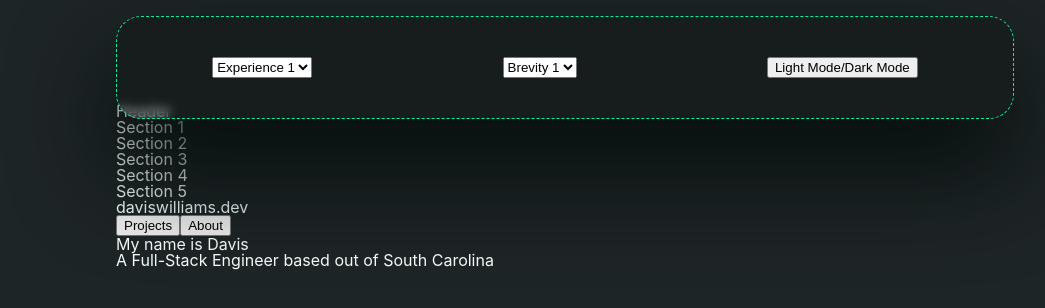
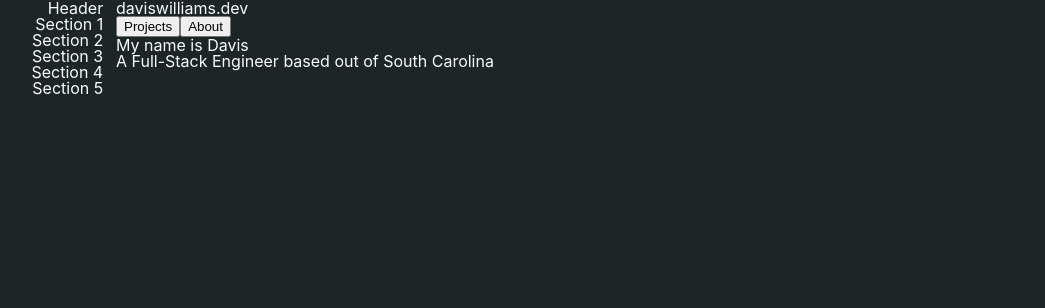
Before and after one commit to dwilliams304/portfolio-v3, a React (Vite) app: page / in a window 1280 px wide. Shown: the top 308 px of the page, without its empty margins (76-1121 px from the left). Built offline with nearby package versions, Linux system fonts and the light colour scheme.

Commit message:
more styling, temp hide customization bar

```diff
--- a/src/components/layout/_layouts.css
+++ b/src/components/layout/_layouts.css
@@ -1,23 +1,40 @@
-/* .cb-hover-area {
+/* Sections List */
+.sl-container {
+    position: absolute;
+    top: 0; left: 0;
+    width: 14%;
+    text-align: right;
+}
+
+.cb-hover-area {
     position: absolute;
     top: 0; left: 0;
     width: 100%;
     height: 12vh;
     background: linear-gradient(180deg, rgba(3,11,11,1) 0%, rgba(0,0,0,0) 100%);
-} */
+
+    display: none;
+}
 
 .cb-container {
-    position: relative;
-    width: 100%;
-    margin: 0 auto;
+    position: sticky;
+    width: 70%;
+    margin: 2vh auto 0 auto;
     padding: 5vh 0;
-    top: 2vh;
     display: flex;
     justify-content: space-around;
     backdrop-filter: blur(5px);
-    background: rgba(0, 0, 0, 0.212);
-    border: 1px dashed var(--primaryColor);
+    background: rgba(0, 0, 0, 0.316);
+    border: 1px solid var(--secondaryColor);
     border-radius: 25px;
 
     box-shadow: var(--shd_MD);
 }
+.cb-container select,
+.cb-container button {
+    background: none;
+    border: 1px inset var(--secondaryColor);
+    border-radius: 15px;
+    color: var(--textColor);
+    padding: 10px 25px;
+}
```
